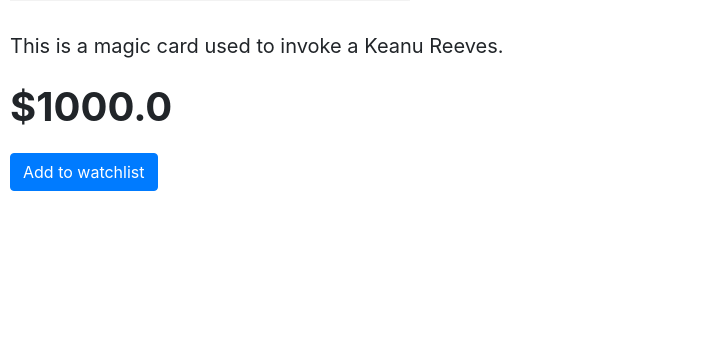
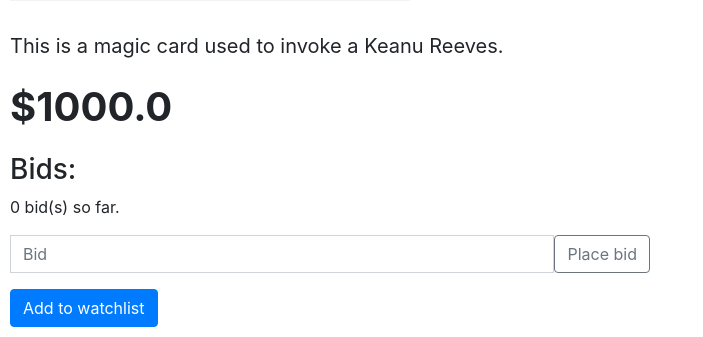
Before and after one commit to eric-soar/WP_CS50, a Django app: page /4 in a window 1280 px wide. Shown: the part 508-845 px from the top of the page, without its empty margins (0-703 px from the left). Before the commit the page ends 699 px from the top, so only its background shows below. Run offline with Django 3.2, Linux system fonts and the light colour scheme; data comes from the database, SQL or seed files in the repository; some libraries are stand-ins or nearby versions.

Commit message:
Implemented listing bids

```diff
--- a/project2/commerce/auctions/admin.py
+++ b/project2/commerce/auctions/admin.py
@@ -7,7 +7,7 @@ class ListingAdmin(admin.ModelAdmin):
     list_display = ("id", "name", "description", "price")
 
 class BidAdmin(admin.ModelAdmin):
-    list_display = ("id", "author", "money")
+    list_display = ("id", "bidder", "amount")
 
 class CommentAdmin(admin.ModelAdmin):
     list_display = ("user", "comment")
--- a/project2/commerce/auctions/models.py
+++ b/project2/commerce/auctions/models.py
@@ -14,9 +14,15 @@ class Listing(models.Model):
     def __str__(self):
         return f"{self.id}: {self.name} at price {self.price}"
 
+
 class Bid(models.Model):
-    author = models.CharField(max_length=64)
-    money = models.FloatField(max_length=64)
+    bidder = models.CharField(max_length=64)
+    amount = models.FloatField(max_length=64)
+
+    listing = models.ForeignKey(Listing, on_delete=models.CASCADE, related_name='listing_bids', default=1)
+
+    def __str__(self):
+        return f"{self.id}: ${self.amount} by {self.bidder}"
 
 class Comment(models.Model):
     user = models.CharField(max_length=64)
--- a/project2/commerce/auctions/templates/auctions/listing.html
+++ b/project2/commerce/auctions/templates/auctions/listing.html
@@ -11,9 +11,22 @@
     {% endif %}
     <p class="listing-desc">{{ listing.description }}</p>
     <p class="listing-price"><strong>${{ listing.price }}</strong></p>
+
+    <h3>Bids:</h3>
+    <p>{{ number_bids }} bid(s) so far.
+        {% if bidder %}
+        Your bid is the current bid.
+        {% endif %}
+    </p>
+    <form class="input-group mb-3" style="width: 50vw" action="{% url 'listing' listing.id %}" method="post">
+        {% csrf_token %}
+        <input class="form-control" type="number" name="amount" placeholder="Bid">
+        <input class="btn btn-outline-secondary" type="submit" name="action" value="Place bid">
+    </form>
+
     <form action="{% url 'listing' listing.id %}" method="post">
         {% csrf_token %}
-        <input class="btn btn-primary" type="submit" value="Add to watchlist">
+        <input class="btn btn-primary" type="submit" name="action" value="Add to watchlist">
         {% if message %}
         {{ message }}
         {% endif %}
--- a/project2/commerce/auctions/views.py
+++ b/project2/commerce/auctions/views.py
@@ -73,13 +73,39 @@ def register(request):
 def listing(request, listing_id):
     listing = Listing.objects.get(id=listing_id)
     message = None
+    bidder = False
+
     if request.method == "POST":
-        request.user.watched_listings.add(listing)
-        message = "Successfully added to the watchlist!"
+        action = request.POST.get("action", None)
+        if action == "Add to watchlist":
+            request.user.watched_listings.add(listing)
+            message = "Successfully added to the watchlist!"
+        elif action == "Place bid":
+            amount = float(request.POST.get("amount", None))
+            if amount <= listing.price:
+                message = "ERROR: The bid should be greater than the current bid!"
+            else:
+                bid = Bid(
+                    bidder=request.user,
+                    amount=amount,
+                    listing=listing
+                )
 
+                bid.save()
+                message = "Bid created!"
+
+                listing.price = amount
+                listing.save()
+
+    last_bid = listing.listing_bids.order_by('amount').last()
+    if last_bid and last_bid.bidder == request.user.username:
+        bidder = True
+    bidnum = listing.listing_bids.count()
     return render(request, "auctions/listing.html", {
         "listing": listing,
-        "message": message
+        "message": message,
+        "number_bids": bidnum,
+        "bidder": bidder
     })
 
 
```
Also changed, not shown: project2/commerce/db.sqlite3, project2/commerce/media/images/blaster.png (added), project2/commerce/media/images/broomstick.png (added), project2/commerce/media/images/laptop.png (added), project2/commerce/media/images/lightsaber.png (added), project2/commerce/media/images/r2d2.jpg (added), project2/commerce/media/images/stick.png (added).
